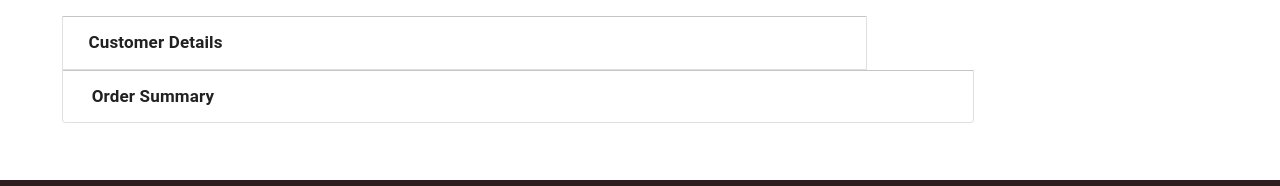
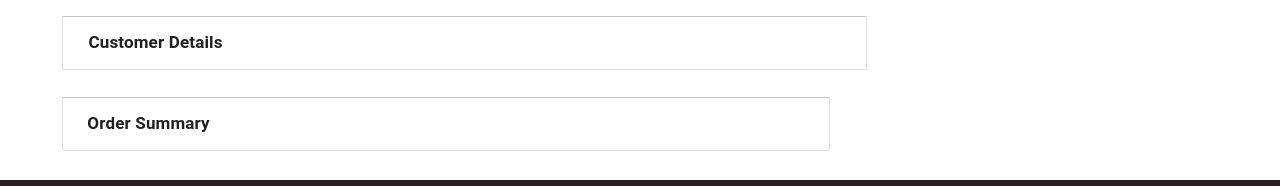
Before and after one commit to gajanan15/Online-Book-Store-Front-End, a React (Create React App) app: page /cart in a window 1280 px wide. Shown: the part 539-725 px from the top of the page. Built offline with nearby package versions, Linux system fonts and the light colour scheme; no server answers.

Commit message:
ADDED: Css for expansion panel of order summary

```diff
--- a/src/css/Cart.css
+++ b/src/css/Cart.css
@@ -199,3 +199,11 @@ h4 {
     margin-top: 3%;
     width: 88%;
 }
+
+
+/*Order Summary*/
+
+.ordersummary{
+    margin-top: 3%;
+    width: 84%;
+}
```
